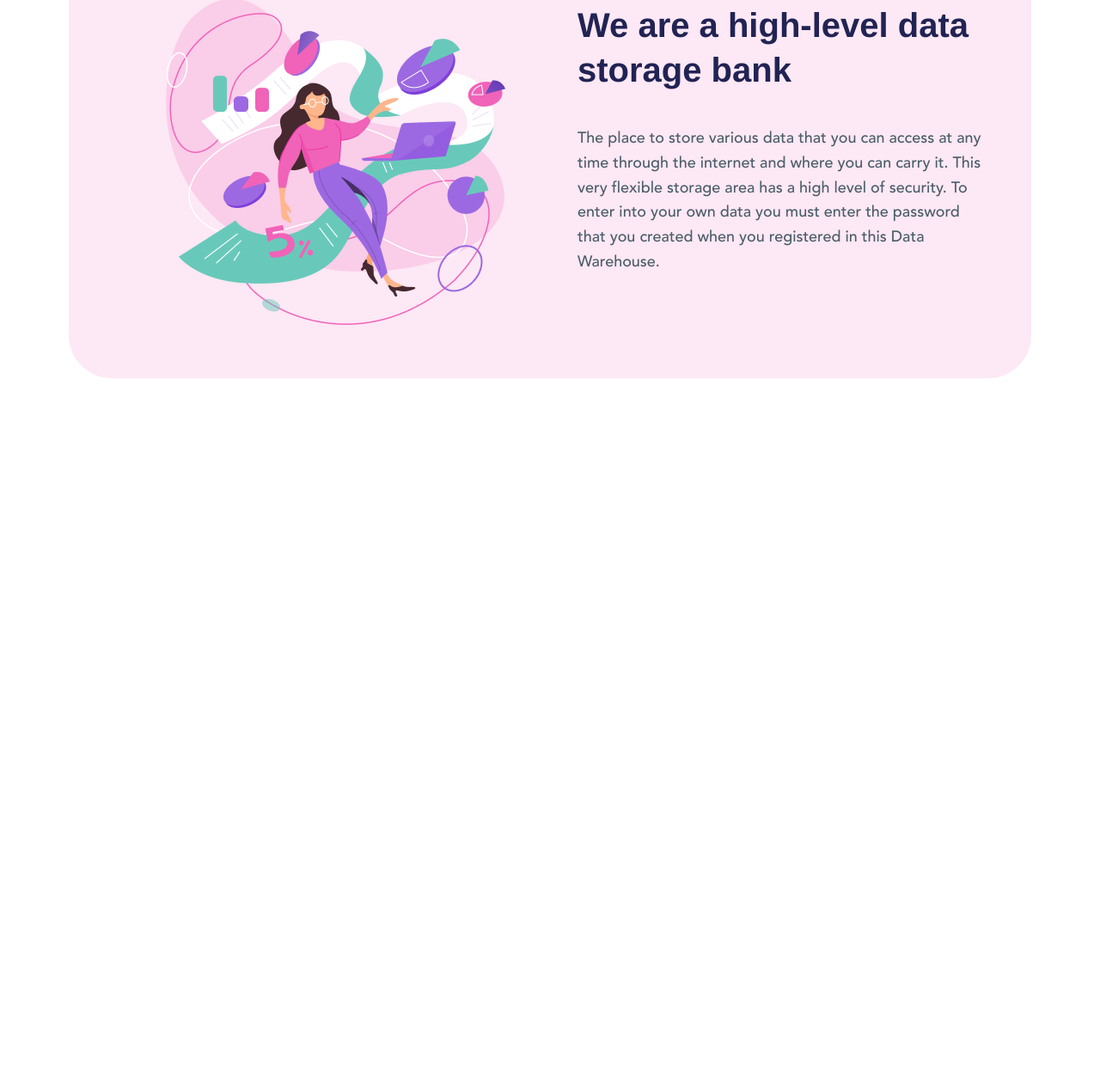
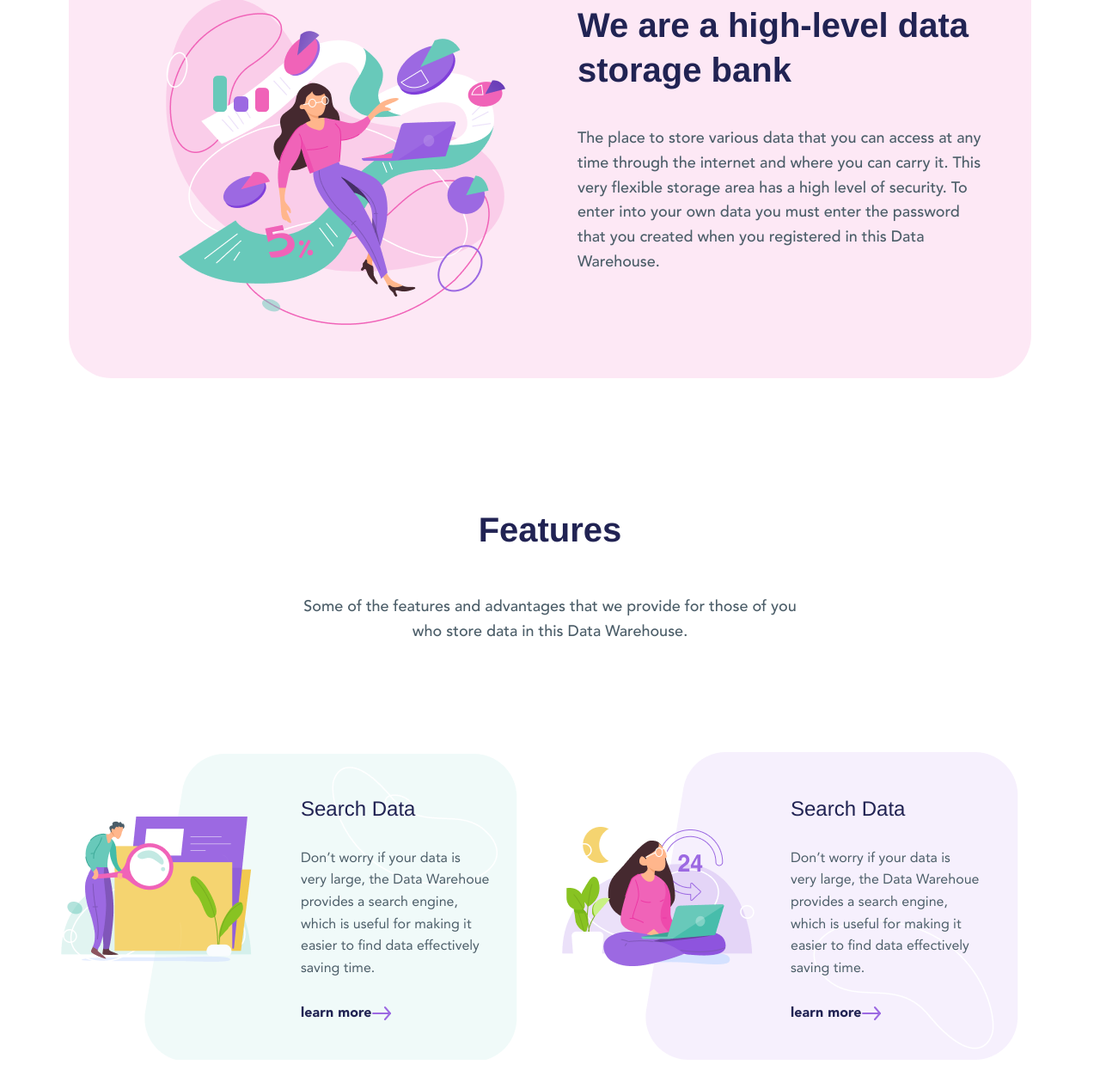
Before and after one commit to MrRufRUS/DataWarehouse, a plain HTML site: page index.html in a window 1280 px wide. Shown: the part 920-2180 px from the top of the page at 86% size. Before the commit the page ends 1360 px from the top, so only its background shows below. Drawn offline with Linux system fonts and the light colour scheme.

Commit message:
Featuress

```diff
--- a/index.html
+++ b/index.html
@@ -44,6 +44,53 @@
                 </p>
             </div>
         </section>
+        <section class="features content">
+            <p class="features__title">
+                Features
+            </p>
+            <p class="features__subtitle">
+                Some of the features and advantages that we provide for those of you who store data in this Data Warehouse.
+            </p>
+                <div class="features__list">
+                    <div class="features__item features__item_1">
+                    <div class="features__text">
+                        <p class="features__item-title">Search Data</p>
+                        <p class="features__item-text">
+                            Don’t worry if your data is very large, the Data Warehoue provides a search engine, which is useful for making it easier to find data effectively saving time.
+                        </p>
+                        <a href="" class="featires__link">learn more<span><img src="img/arrow.svg" alt="arrow"></span></a>
+                    </div>
+                    </div>
+                    <div class="features__item features__item_2">
+                    <div class="features__text">
+                        <p class="features__item-title">Search Data</p>
+                        <p class="features__item-text">
+                            Don’t worry if your data is very large, the Data Warehoue provides a search engine, which is useful for making it easier to find data effectively saving time.
+                        </p>
+                        <a href="" class="featires__link">learn more<span><img src="img/arrow.svg" alt="arrow"></span></a>
+                    </div>
+                    </div>
+                    <div class="features__item features__item_3">
+                        <div class="features__text">
+                            <p class="features__item-title">Search Data</p>
+                            <p class="features__item-text">
+                                Don’t worry if your data is very large, the Data Warehoue provides a search engine, which is useful for making it easier to find data effectively saving time.
+                            </p>
+                            <a href="" class="featires__link">learn more<span><img src="img/arrow.svg" alt="arrow"></span></a>
+                        </div>
+                    </div>
+                        <div class="features__item features__item_4">
+                    <div class="features__text">
+                        <p class="features__item-title">Search Data</p>
+                        <p class="features__item-text">
+                            Don’t worry if your data is very large, the Data Warehoue provides a search engine, which is useful for making it easier to find data effectively saving time.
+                        </p>
+                        <a href="" class="featires__link">learn more<span><img src="img/arrow.svg" alt="arrow"></span></a>
+                    </div>
+                </div>
+                </div>
+            </div>
+        </section>
     </main>
 </body>
 </html>
--- a/сss/style.css
+++ b/сss/style.css
@@ -134,8 +134,6 @@ border-radius: 50px;
     justify-content: center;
     align-items: center;
 }
-.about__picture {
-}
 .about__text {
     margin-left: 62px;
 }
@@ -170,3 +168,122 @@ margin-top: 40px;
 width: 474px;
 height: 170px;
 }
+
+.features {
+    padding-top: 150px;
+    display: flex;
+    flex-direction: column;
+    align-items: center;
+}
+.features__title {
+    font-family: Helvetica;
+    font-style: normal;
+    font-weight: bold;
+    font-size: 40px;
+    line-height: 130%;
+    /* identical to box height, or 52px */
+
+    display: flex;
+    align-items: center;
+    text-align: center;
+
+    color: #212353;
+}
+.features__subtitle {
+    padding-top: 50px;
+    font-family: Avenir;
+    font-style: normal;
+    font-weight: 500;
+    font-size: 18px;
+    line-height: 160%;
+    /* or 29px */
+
+    text-align: center;
+
+    /* 1 */
+
+    color: #4B5D68;
+    width: 585px;
+}
+.features__list {
+    padding-top: 100px;
+    display: flex;
+    width: 1140px;
+    flex-wrap: wrap;
+    align-content: center;
+}
+.features__item {
+    width: 50%;
+    display: flex;
+    height: 358px;
+    margin: 25px 0;
+}
+
+.features__text {
+    display: flex;
+    flex-direction: column;
+    justify-content: center;
+    padding-left: 280px;
+}
+.features__item-title {
+    font-family: Helvetica;
+    font-style: normal;
+    font-weight: normal;
+    font-size: 24px;
+    line-height: 130%;
+    /* or 31px */
+
+    display: flex;
+    align-items: center;
+
+    color: #212353;
+    width: 200px;
+    height: 50px;
+}
+.features__item-text {
+    font-family: Avenir;
+    font-style: normal;
+    font-weight: normal;
+    font-size: 16px;
+    line-height: 160%;
+    /* or 26px */
+
+
+    /* 1 */
+
+    color: #4B5D68;
+    width: 220px;
+    height: 160px;
+    margin: 20px 0;
+}
+.featires__link {
+    font-family: Avenir;
+    font-style: normal;
+    font-weight: 900;
+    font-size: 16px;
+    line-height: 160%;
+    /* identical to box height, or 26px */
+
+    display: flex;
+    align-items: center;
+    letter-spacing: 0.005em;
+
+    /* 2 */
+
+    color: #212353;
+}
+.featires__link > span {
+
+}
+.features__item_1 {
+    background: url(../img/01.png) no-repeat;
+}
+.features__item_2 {
+    background: url(../img/02.png) no-repeat;
+}
+.features__item_3 {
+    background: url(../img/03.png) no-repeat;
+}
+.features__item_4 {
+    background: url(../img/04.png) no-repeat;
+}
```
Also changed, not shown: img/01.png (added), img/02.png (added), img/03.png (added), img/04.png (added).
